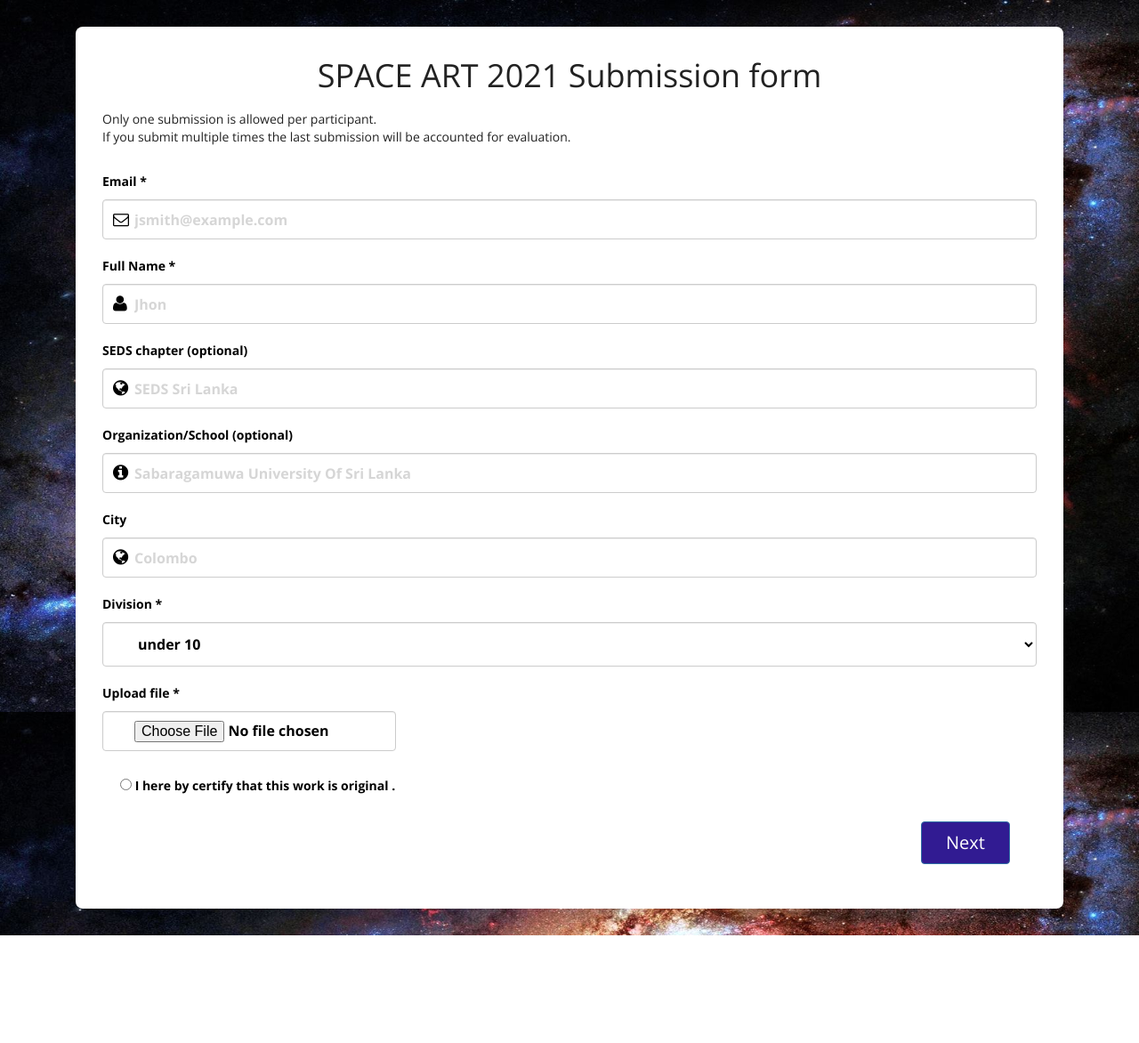
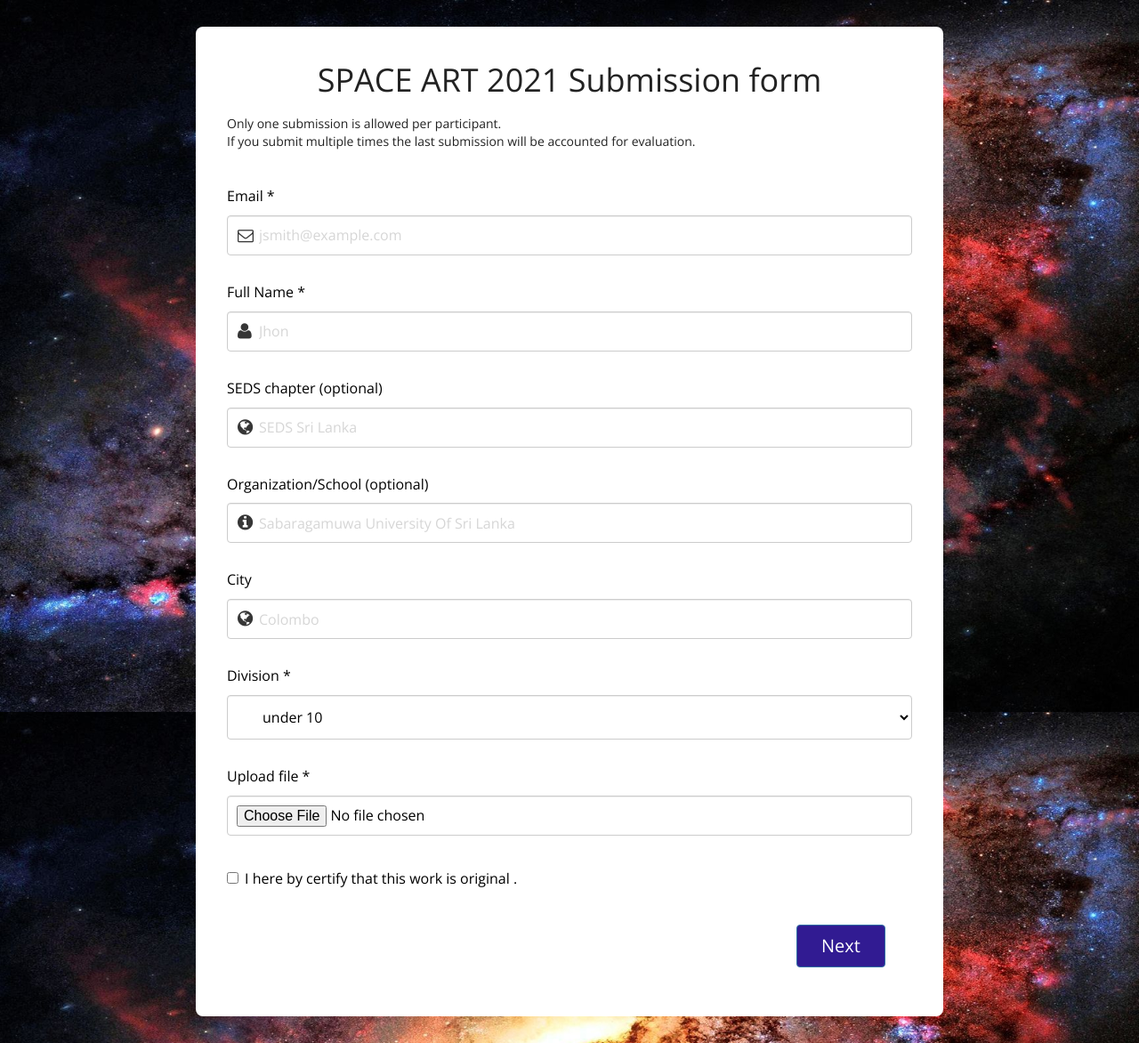
Before and after one commit to ThiwankaShan/SEDS-Space-Art-2021, a PHP site: page /public/form.html in a window 1280 px wide. Shown: the whole page at 89% size. Before the commit the page ends 1051 px from the top, so only its background shows below. Run offline with PHP 8.4, Linux system fonts and the light colour scheme; some libraries are stand-ins or nearby versions.

Commit message:
fixed form alignments

```diff
--- a/public/css/form.css
+++ b/public/css/form.css
@@ -21,6 +21,10 @@ h2 {
 
 .green { color: #3C3; }
 .gray { color: #999; }
+
+.container{
+	max-width: 900px !important;
+}
 
 .form-horizontal .control-label { padding-top: 0; }
 .form-horizontal.templatemo-payment-form .radio.templatemo-no-padding-top {	padding-top: 0; }
@@ -78,7 +82,7 @@ h2 {
 .font-size-small { font-size: 0.8em; }
 .margin-bottom-15 {	margin-bottom: 15px; }
 .margin-bottom-30 {	margin-bottom: 30px; }
-.form-group { margin-bottom: 20px; }
+.form-group { margin-bottom: 20px; padding:5px}
 .form-group a {	line-height: 34px; }
 .fa { font-size: 16px; }
 .fa.login-with {
@@ -108,8 +112,11 @@ h2 {
 	margin-right:30px;
 	margin-top: 10px;
 }
+#submit{
+	background: #F1C01B !important;
+}
 .templatemo-contact-form-1 a:hover { color: #311b92; background: transparent; }
-.templatemo-contact-form-1 label { font-weight: 800;}
+.templatemo-contact-form-1 label { font-weight:normal !important;font-size: 16px;}
 .templatemo-contact-form-1 .form-control {
 	font-size: 16px;
 	padding: 10px 12px 10px 35px;
@@ -119,13 +126,12 @@ h2 {
 .templatemo-contact-form-1 .form-control {
 	background-color: rgba(255, 255, 255);
 	color: rgba(0, 0, 0);
-	font-weight: 800;
 }
 .templatemo-contact-form-1 .form-control:focus {
 	box-shadow: inset 0 1px 1px rgba(140, 220, 60, 0.7),0 0 10px rgba(140, 220, 60, 0.7);
 }
 .templatemo-contact-form-1 .templatemo-input-icon-container .fa {
-	color: rgb(0,0,0);
+	color: rgb(54, 54, 54);
 	left: 12px;
 	top: 12px;
 }
@@ -133,10 +139,14 @@ h2 {
 	font-size: 18px;
 	top: 14px;
 }
-
+input[type=file] {
+	display: block;
+	padding:10px !important;
+}
 /* Validation */
 .text-help {
-    color: red;
+	color: red;
+	margin-left:20px
 }
 
 .has-danger .form-control {
--- a/public/form.html
+++ b/public/form.html
@@ -111,10 +111,10 @@
                 </div>
 
                 <div class="form-group required">
-                    <div class="col-md-4">
+                    <div class="col-md-12">
                         <div class="templatemo-input-icon-container required">
                             <label for="subject" class="control-label">Upload file *</label>
-                            <input class="form-control" type="file" id="file" required>
+                            <input class="form-control" type="file" id="file" accept="image/*" required>
                         </div>
                     </div>
                 </div>
@@ -129,7 +129,7 @@
                     <div class="col-md-12">
                         <div class="checkbox">
                             <label>
-                                <input class="form-check-input" type="radio" id="agreementCheck"> I here by certify that
+                                <input class="form-check-input" type="checkbox" id="agreementCheck"> I here by certify that
                                 this work is original .
                             </label>
                         </div>
```
Also changed, not shown: firebase.json, public/images/speakers-img2.jpg (added), public/js/app.js.
